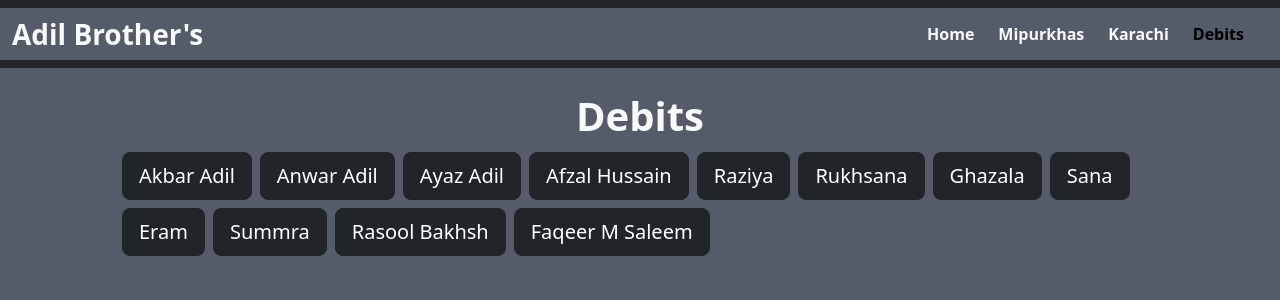
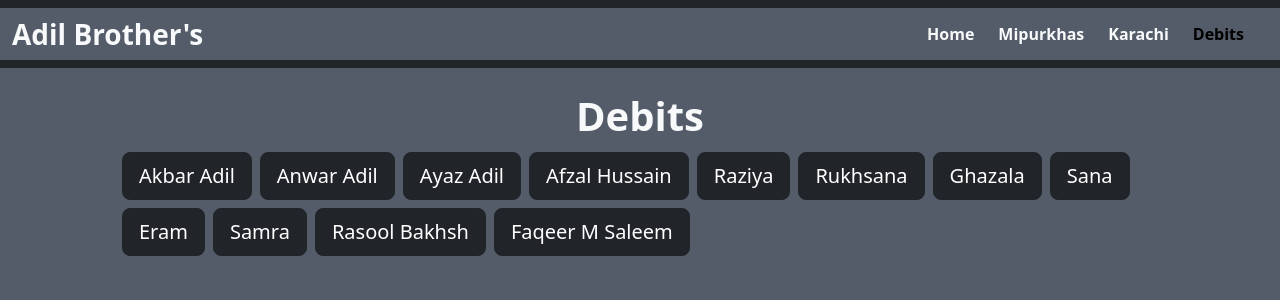
Before and after one commit to digitalrehman/Bussiness-Managment, a React (Vite) app: page /Debit in a window 1280 px wide. Shown: the top 300 px of the page. Built offline with nearby package versions, Linux system fonts and the light colour scheme.

Commit message:
Update Debit.jsx

```diff
--- a/src/Componentes/Debit Details/Debit.jsx
+++ b/src/Componentes/Debit Details/Debit.jsx
@@ -39,7 +39,7 @@ const Debit = () => {
               Eram
             </Link>
             <Link to={"/Summra"} className="btn btn-dark btn-lg m-1">
-              Summra
+              Samra
             </Link>
             <Link to={"/Rasool_Bakhsh"} className="btn btn-dark btn-lg m-1">
               Rasool Bakhsh
```
